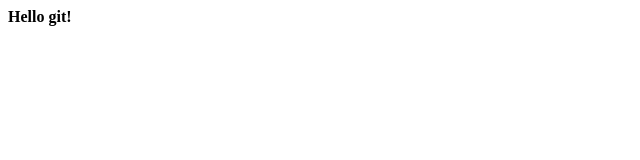
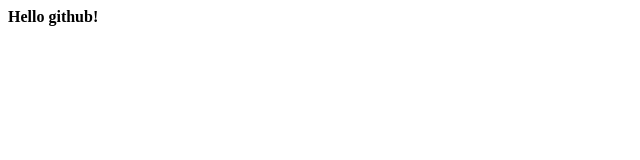
Before and after one commit to junlapong/junlapong.github.com, a plain HTML site: page index.html in a window 1280 px wide. Shown: the full height of the page, 0-640 px from the left. Drawn offline with Linux system fonts and the light colour scheme.

Commit message:
Update index.html

```diff
--- a/index.html
+++ b/index.html
@@ -1,5 +1,5 @@
 <html>
 <body>
-<b>Hello git!</b>
+<b>Hello github!</b>
 </body>
 </html>
```
